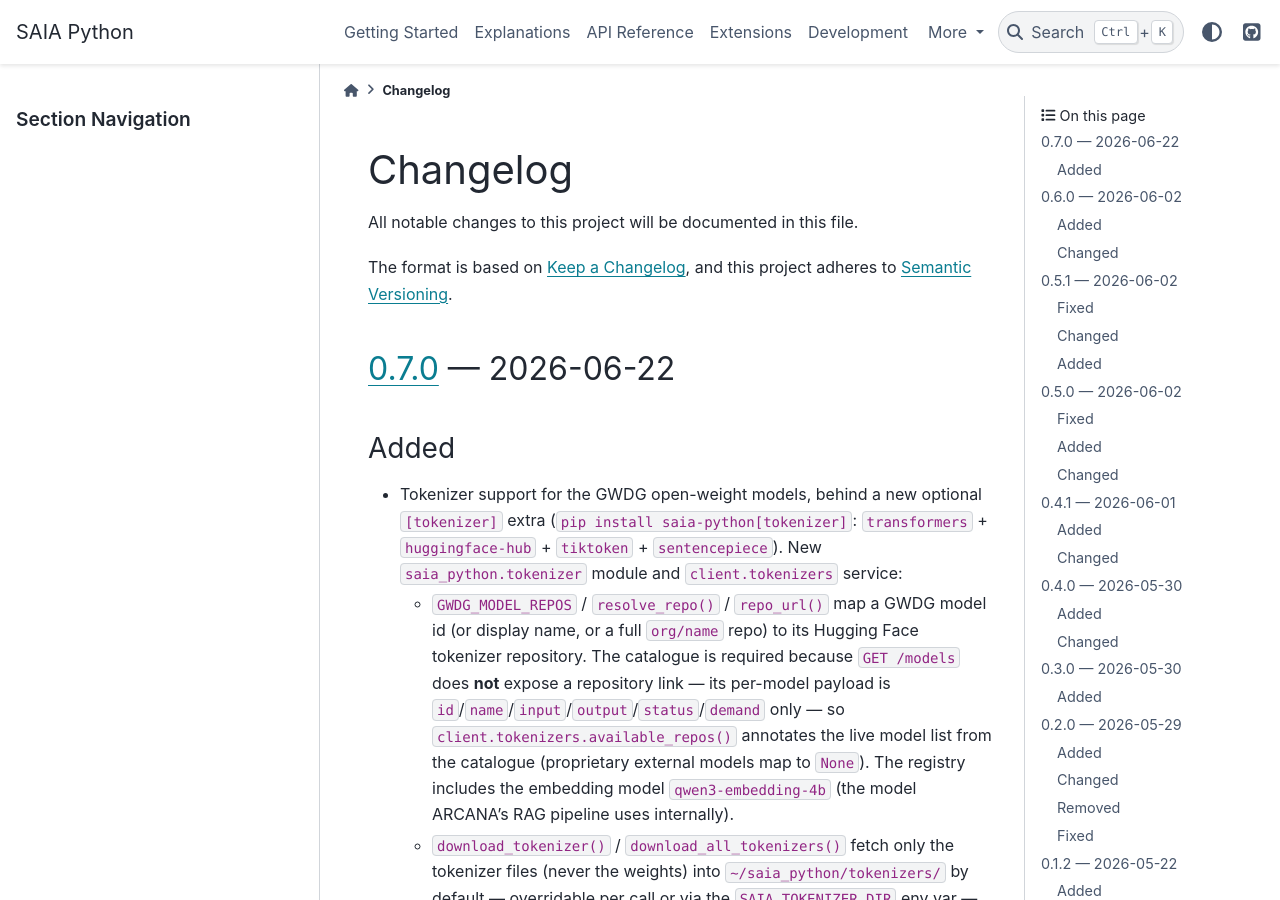
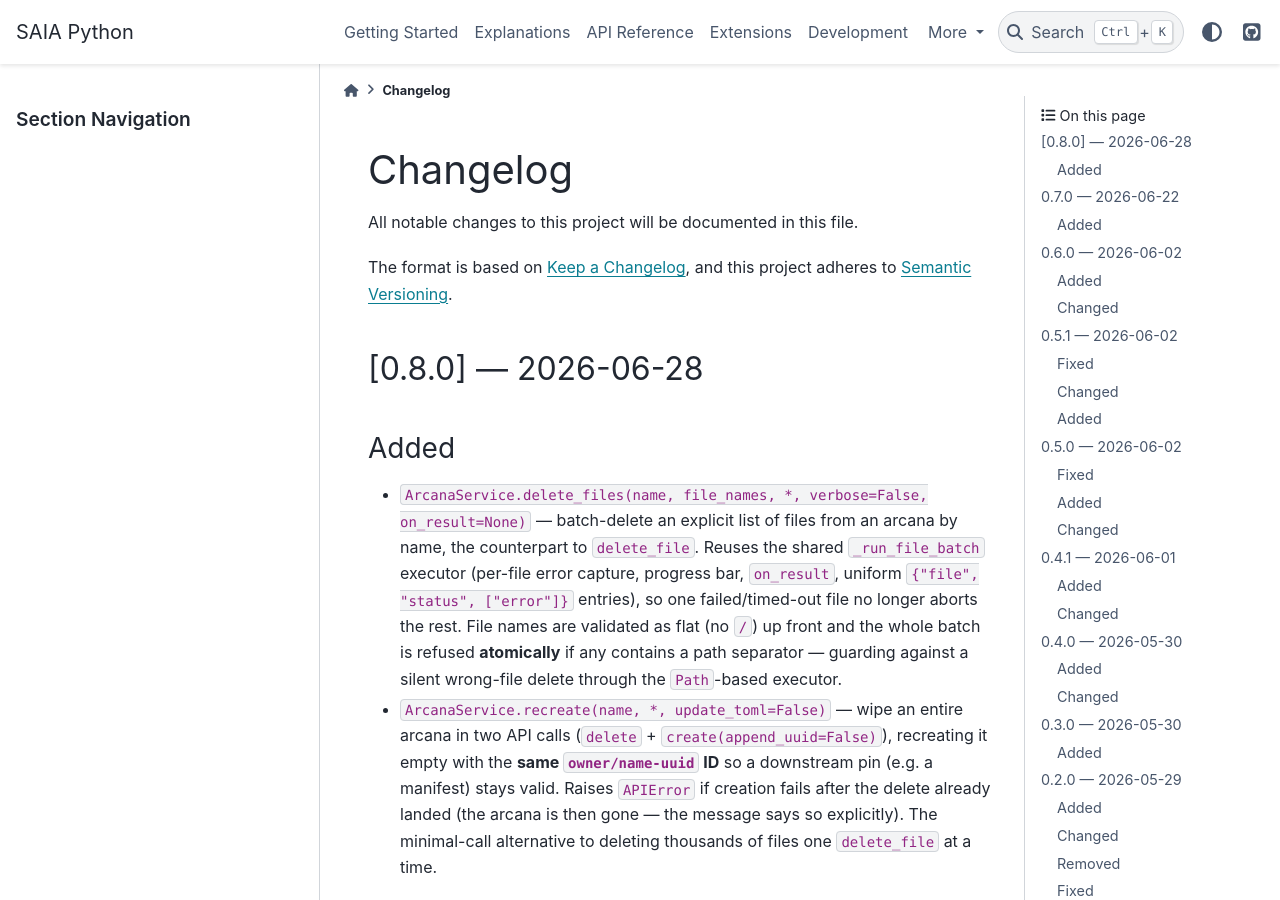
Before and after one commit to fschwar4/saia_python, a Sphinx documentation site: the page built from docs/CHANGELOG.md, in a window 1280 px wide and 900 px high. Built offline with Sphinx 7.4.7 and the PyData theme 0.15.4, drawn with Linux system fonts in a browser that asks for light colours; some of the changed text lies outside the part shown.

Commit message:
release: v0.8.0
Co-Authored-By: Claude Opus 4.8 (1M context) <noreply@anthropic.com>

```diff
--- a/docs/CHANGELOG.md
+++ b/docs/CHANGELOG.md
@@ -4,6 +4,26 @@ All notable changes to this project will be documented in this file.
 
 The format is based on [Keep a Changelog](https://keepachangelog.com/en/1.1.0/),
 and this project adheres to [Semantic Versioning](https://semver.org/spec/v2.0.0.html).
+
+## [0.8.0] — 2026-06-28
+
+### Added
+
+- `ArcanaService.delete_files(name, file_names, *, verbose=False, on_result=None)`
+  — batch-delete an explicit list of files from an arcana by name, the
+  counterpart to `delete_file`. Reuses the shared `_run_file_batch` executor
+  (per-file error capture, progress bar, `on_result`, uniform
+  `{"file", "status", ["error"]}` entries), so one failed/timed-out file no
+  longer aborts the rest. File names are validated as flat (no `/`) up front and
+  the whole batch is refused **atomically** if any contains a path separator —
+  guarding against a silent wrong-file delete through the `Path`-based executor.
+- `ArcanaService.recreate(name, *, update_toml=False)` — wipe an entire arcana
+  in two API calls (`delete` + `create(append_uuid=False)`), recreating it empty
+  with the **same `owner/name-uuid` ID** so a downstream pin (e.g. a manifest)
+  stays valid. Raises `APIError` if creation fails after the delete already
+  landed (the arcana is then gone — the message says so explicitly). The
+  minimal-call alternative to deleting thousands of files one `delete_file` at a
+  time.
 
 ## [0.7.0] — 2026-06-22
 
--- a/pyproject.toml
+++ b/pyproject.toml
@@ -4,7 +4,7 @@ build-backend = "setuptools.build_meta"
 
 [project]
 name = "saia-python"
-version = "0.7.0"
+version = "0.8.0"
 description = "Python wrapper for the GWDG SAIA platform REST API"
 readme = "README.md"
 requires-python = ">=3.10"
```
Also changed, not shown: 1 other file.
